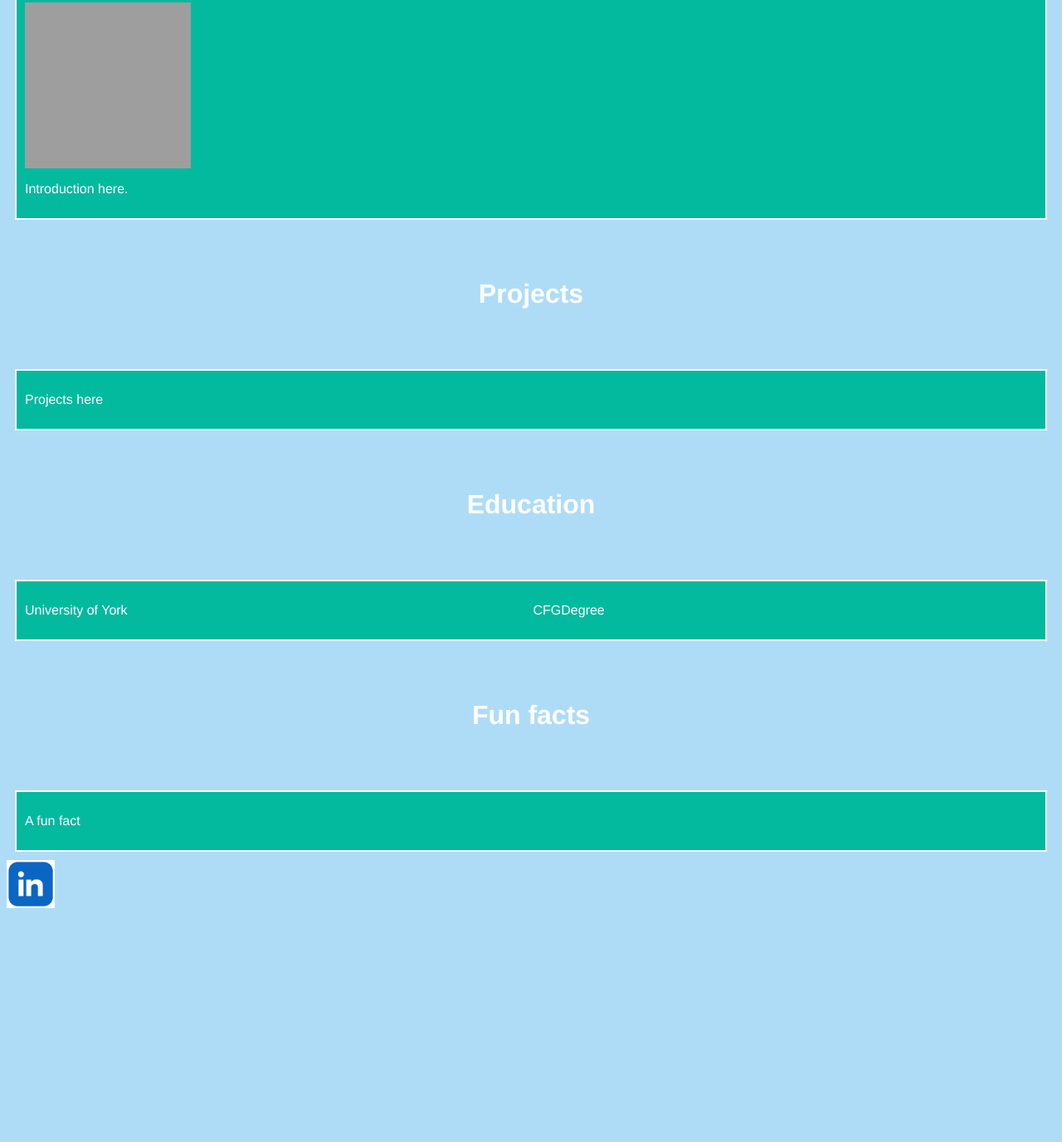
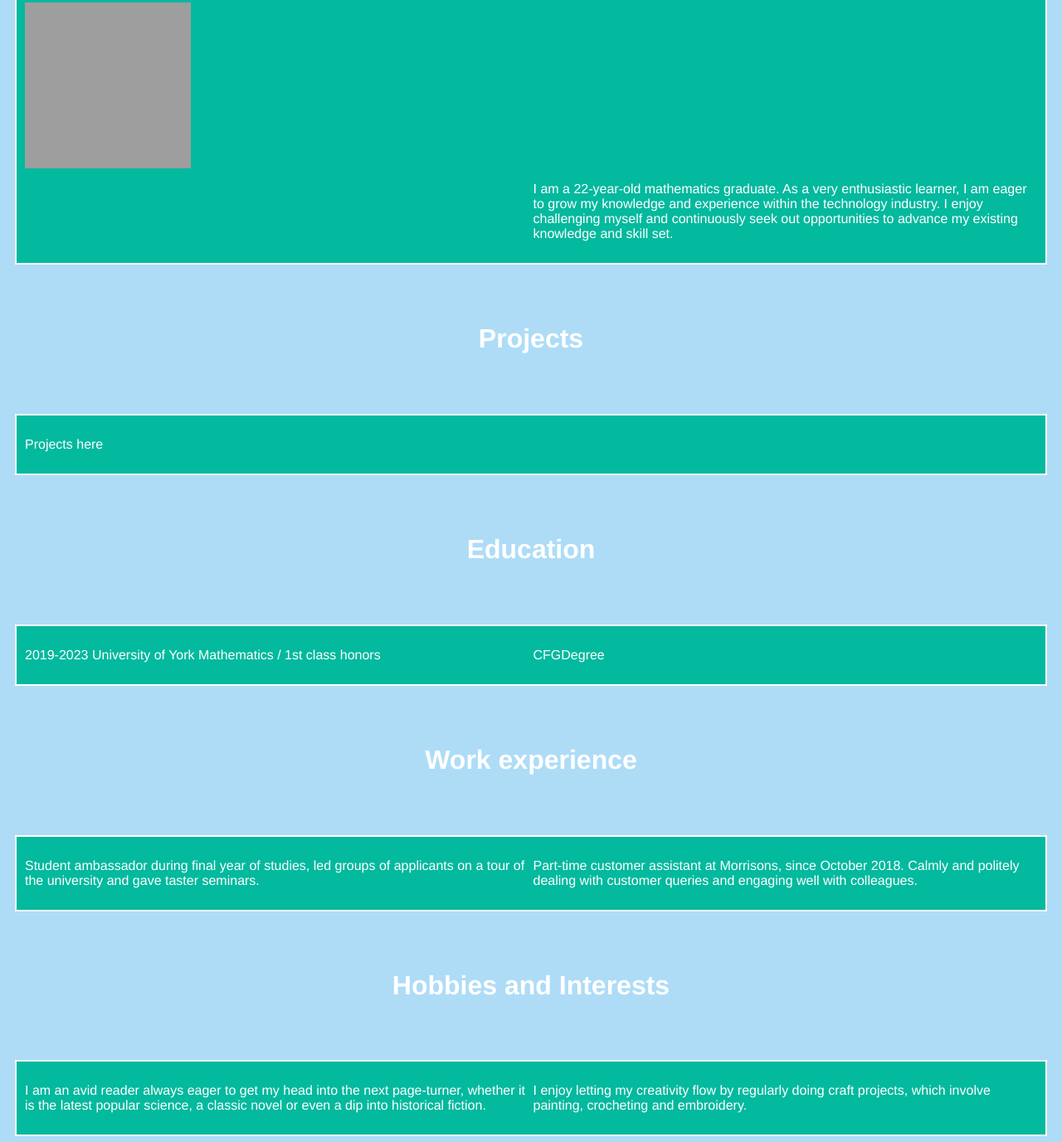
Before and after one commit to emmalobley/emmalobley.github.io, a plain HTML site: page index.html in a window 1280 px wide. Shown: the part 215-1592 px from the top of the page at 83% size. Before the commit the page ends 1322 px from the top, so only its background shows below. Drawn offline with nearby package versions, Linux system fonts and the light colour scheme; grey boxes are pictures that could not be loaded.

Commit message:
update page content

```diff
--- a/index.html
+++ b/index.html
@@ -14,7 +14,8 @@
                     <li><a href="#summary">Home</a></li>
                     <li><a href="#projects">Projects</a></li>
                     <li><a href="#education">Education</a></li>
-                    <li><a href="#fun-facts">Fun Facts</a></li>
+                    <li><a href="#experience">Experience</a></li>
+                    <li><a href="#hobbies">Hobbies</a></li>
                 </ul>
             </nav>
         </header>
@@ -25,8 +26,12 @@
 
             <div class="box">
                 <img id="profilephoto" src="media/Emma.png" alt="Profile photo" class="left" style="width:200px;height:200px;">
+                <p></p>
                 <br>
-                <p>Introduction here.</p>
+                <p>I am a 22-year-old mathematics graduate. As a very enthusiastic learner, I am
+                    eager to grow my knowledge and experience within the technology industry. I
+                    enjoy challenging myself and continuously seek out opportunities to advance my
+                    existing knowledge and skill set.</p>
             </div>
         </div>
 
@@ -43,21 +48,40 @@
             <h1>Education</h1>
 
             <div class="box">
-                <p>University of York</p>
+                <p>2019-2023
+                    University of York
+                    Mathematics / 1st class honors</p>
                 <p>CFGDegree</p>
             </div>
         </div>
 
-        <div id="fun-facts">
-            <h1>Fun facts</h1>
+        <div id="experience">
+            <h1>Work experience</h1>
 
             <div class="box">
-                <p>A fun fact</p>
+                <p>Student ambassador during final year of studies, led groups of applicants on a tour of the university
+                    and gave taster seminars. </p>
+                <p>Part-time customer assistant at Morrisons, since October 2018. Calmly and politely dealing with
+                    customer queries and engaging well with colleagues.</p>
             </div>
         </div>
 
+        <div id="hobbies">
+            <h1>Hobbies and Interests</h1>
 
-
+            <div class="box">
+                <p>I am an avid reader always eager to get
+                    my head into the next page-turner,
+                    whether it is the latest popular science, a
+                    classic novel or even a dip into historical
+                    fiction.
+                    </p>
+                <p>I enjoy letting my creativity flow by
+                    regularly doing craft projects, which
+                    involve painting, crocheting and
+                    embroidery.</p>
+            </div>
+        </div>
 
 
         <footer>
```
